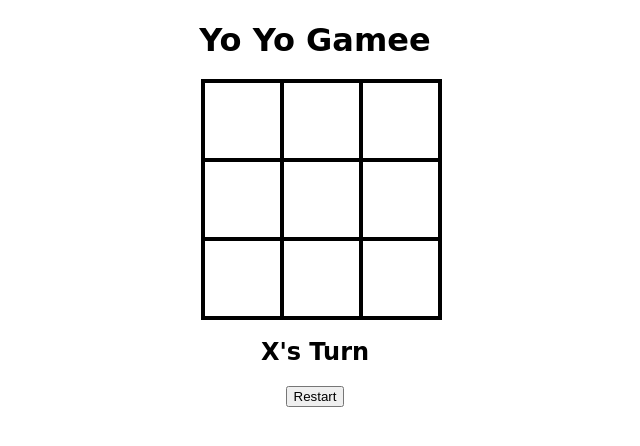
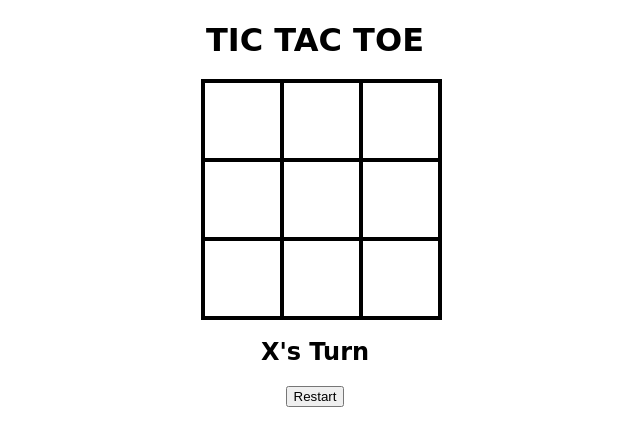
Before and after one commit to jammy808/tic-tac-toe, a plain HTML site: page index.html in a window 1280 px wide. Shown: the whole page, without its empty margins (325-965 px from the left). Drawn offline with Linux system fonts and the light colour scheme.

Commit message:
Update index.html

```diff
--- a/index.html
+++ b/index.html
@@ -8,7 +8,7 @@
 </head>
 <body>
     <div id="gamebox">
-        <h1>Yo Yo Gamee</h1>
+        <h1> TIC TAC TOE </h1>
         <div class="cellbox">
             <div cellIndex ="0" class="cell"></div>
             <div cellIndex ="1" class="cell"></div>
```
